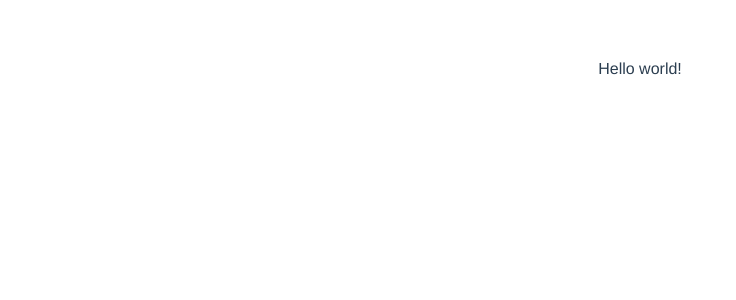
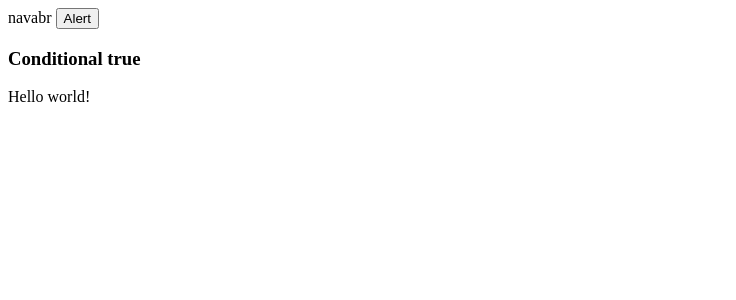
Before and after one commit to 7Davronbek/oq-uz-app, a Vue app: page / in a window 1280 px wide. Shown: the top 300 px of the page, without its empty margins (0-736 px from the left). Built offline with nearby package versions, Linux system fonts and the light colour scheme.

Commit message:
oq-uz-app

```diff
--- a/public/index.html
+++ b/public/index.html
@@ -5,11 +5,11 @@
     <meta http-equiv="X-UA-Compatible" content="IE=edge">
     <meta name="viewport" content="width=device-width,initial-scale=1.0">
     <link rel="icon" href="<%= BASE_URL %>favicon.ico">
-    <title><%= htmlWebpackPlugin.options.title %></title>
+    <title>OQ ничего лишнего</title>
   </head>
   <body>
     <noscript>
-      <strong>We're sorry but <%= htmlWebpackPlugin.options.title %> doesn't work properly without JavaScript enabled. Please enable it to continue.</strong>
+      <strong>We're sorry but OQ doesn't work properly without JavaScript enabled. Please enable it to continue.</strong>
     </noscript>
     <div id="app"></div>
     <!-- built files will be auto injected -->
--- a/src/App.vue
+++ b/src/App.vue
@@ -1,26 +1,23 @@
+
 <template>
   <!-- <img alt="Vue logo" src="./assets/logo.png"> -->
-  <HelloWorld msg="Welcome to Your Vue.js App" />
+  <Navbar />
+  <HelloWorld />
 </template>
 
 <script>
 import HelloWorld from './components/HelloWorld.vue'
+import Navbar from './components/Navbar.vue';
 
 export default {
   name: 'App',
   components: {
-    HelloWorld
-  }
+    HelloWorld,
+    Navbar
+}
 }
 </script>
 
 <style>
-#app {
-  font-family: Avenir, Helvetica, Arial, sans-serif;
-  -webkit-font-smoothing: antialiased;
-  -moz-osx-font-smoothing: grayscale;
-  text-align: center;
-  color: #2c3e50;
-  margin-top: 60px;
-}
+
 </style>
--- a/src/components/HelloWorld.vue
+++ b/src/components/HelloWorld.vue
@@ -5,7 +5,7 @@
 </template>
 <script>
 export default {
-
+  name: 'ApHelloWorld'
 }
 </script>
 <style lang="HelloWorld">
--- /dev/null
+++ b/src/components/Navbar.vue
@@ -0,0 +1,29 @@
+<template lang="Navbar">
+    <div>
+        navabr
+        <button v-on:click="display">Alert</button>
+
+        <h3 v-if="show">Conditional true</h3>
+    </div>
+</template>
+<script>
+export default {
+    name: 'ApNavbar',
+    methods: {
+        hello() {
+            alert("HELLOG")
+        },
+        display() {
+            this.show = !this.show
+        }
+    },
+    data() {
+        return {
+            show: true
+        }
+    },
+}
+</script>
+<style lang="Navbar">
+
+</style>
```
